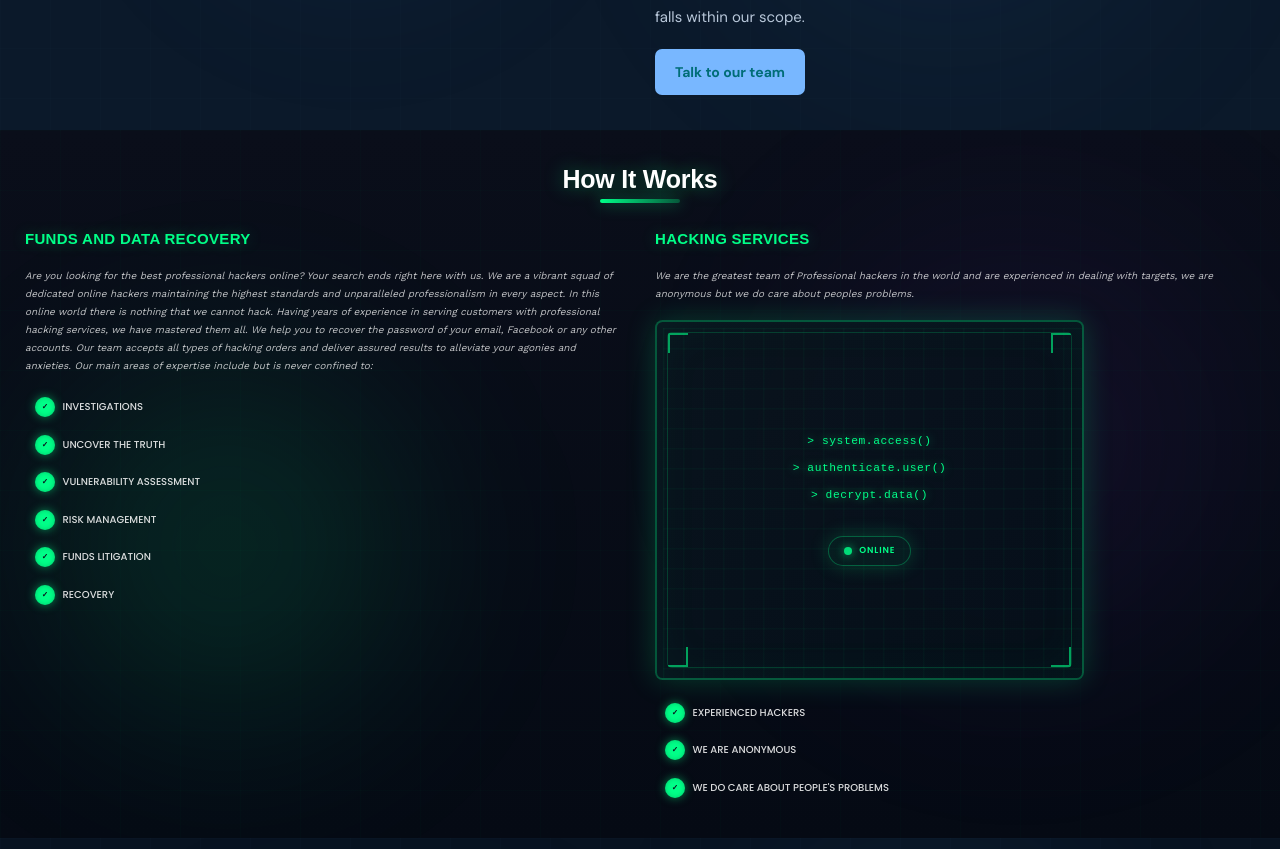
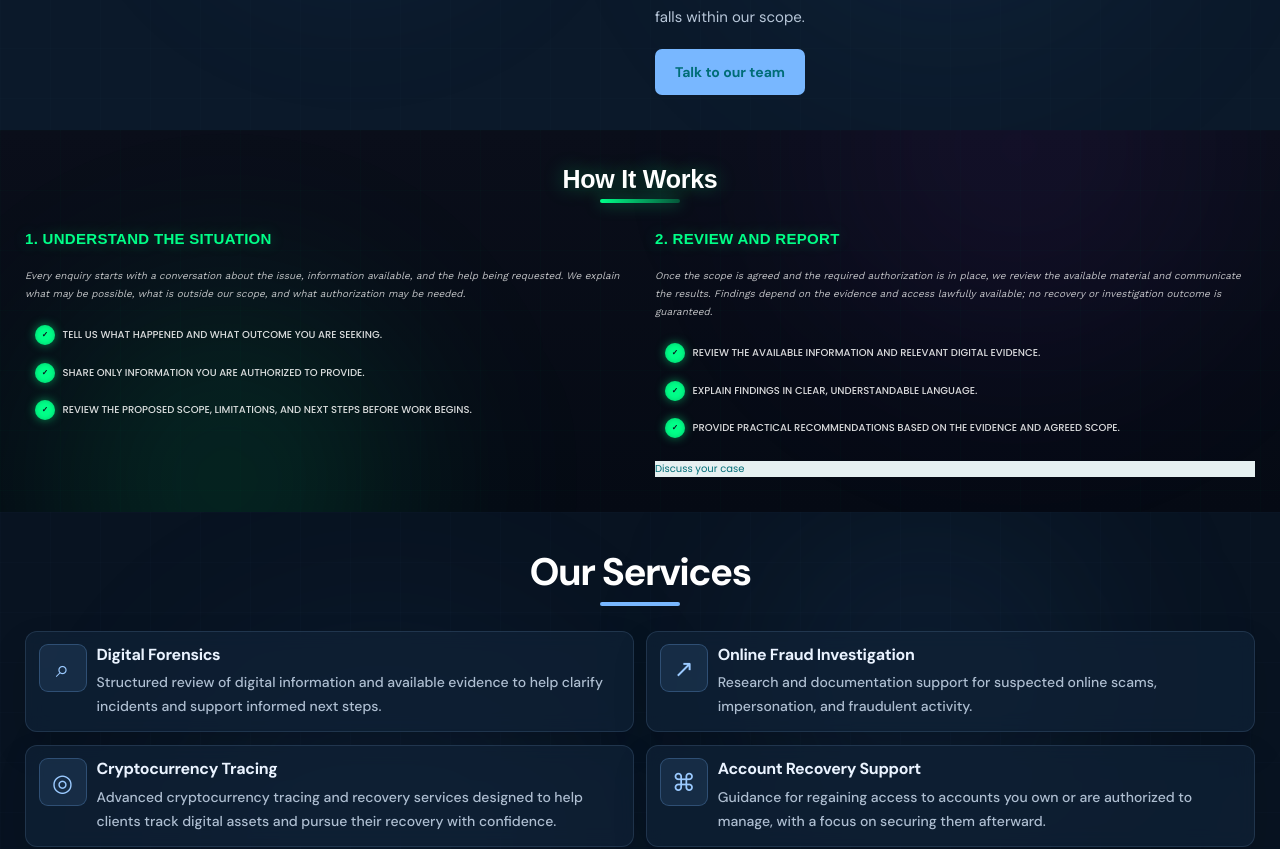
Before and after one commit to Geekhank/hireahacker, a React (Vite) app: page / in a window 1280 px wide. Shown: the part 1801-2650 px from the top of the page. Built offline with nearby package versions, Linux system fonts and the light colour scheme; a web font is replaced by a local one.

Commit message:
Replace misleading hacking claims with clear service process

```diff
--- a/src/pages/home/how-it-works/HowItWorks.tsx
+++ b/src/pages/home/how-it-works/HowItWorks.tsx
@@ -1,103 +1,68 @@
-import React from 'react';
-import styles from './HowItWorks.module.css';
+import React from "react";
+import styles from "./HowItWorks.module.css";
+
+const initialSteps = [
+  "Tell us what happened and what outcome you are seeking.",
+  "Share only information you are authorized to provide.",
+  "Review the proposed scope, limitations, and next steps before work begins.",
+];
+
+const deliverySteps = [
+  "Review the available information and relevant digital evidence.",
+  "Explain findings in clear, understandable language.",
+  "Provide practical recommendations based on the evidence and agreed scope.",
+];
 
 const HowItWorks: React.FC = () => {
-  const recoveryServices = [
-    'Investigations',
-    'Uncover The Truth',
-    'Vulnerability Assessment',
-    'Risk Management',
-    'Funds Litigation',
-    'Recovery',
-  ];
-
-  const hackingServices = [
-    'Experienced Hackers',
-    'We are anonymous',
-    'We do care about people\'s problems',
-
-  ];
-
   return (
     <section id="how-it-works" className={styles.howItWorksSection}>
-      {/* Background effects */}
-      <div className={styles.backgroundEffects}>
+      <div className={styles.backgroundEffects} aria-hidden="true">
         <div className={styles.gridPattern}></div>
         <div className={styles.glowOrb1}></div>
         <div className={styles.glowOrb2}></div>
         <div className={styles.scanlineEffect}></div>
       </div>
-
       <div className={styles.container}>
         <div className={styles.contentWrapper}>
-          {/* Header */}
           <div className={styles.header}>
-            <h1 className={styles.heading}>How It Works</h1>
+            <h2 className={styles.heading}>How It Works</h2>
             <span className={styles.accentLine}></span>
           </div>
-
-          {/* Two column content */}
           <div className={styles.contentGrid}>
-            {/* Left Column - Funds and Data Recovery */}
             <div className={styles.contentColumn}>
-              <h2 className={styles.columnHeading}>Funds and Data Recovery</h2>
-
+              <h3 className={styles.columnHeading}>1. Understand the situation</h3>
               <p className={styles.paragraph}>
-                Are you looking for the best professional hackers online? Your
-                search ends right here with us. We are a vibrant squad of dedicated
-                online hackers maintaining the highest standards and unparalleled
-                professionalism in every aspect. In this online world there is
-                nothing that we cannot hack. Having years of experience in serving
-                customers with professional hacking services, we have mastered them
-                all. We help you to recover the password of your email, Facebook or
-                any other accounts. Our team accepts all types of hacking orders and
-                deliver assured results to alleviate your agonies and anxieties. Our
-                main areas of expertise include but is never confined to:
+                Every enquiry starts with a conversation about the issue,
+                information available, and the help being requested. We explain
+                what may be possible, what is outside our scope, and what
+                authorization may be needed.
               </p>
-
               <ul className={styles.servicesList}>
-                {recoveryServices.map((service, index) => (
-                  <li key={index} className={styles.serviceItem}>
-                    <span className={styles.checkIcon}>✓</span>
-                    <span>{service}</span>
+                {initialSteps.map((step) => (
+                  <li key={step} className={styles.serviceItem}>
+                    <span className={styles.checkIcon} aria-hidden="true">✓</span>
+                    <span>{step}</span>
                   </li>
                 ))}
               </ul>
             </div>
-
-            {/* Right Column - Hacking Services */}
             <div className={styles.contentColumn}>
-              <h2 className={styles.columnHeading}>Hacking Services</h2>
-
+              <h3 className={styles.columnHeading}>2. Review and report</h3>
               <p className={styles.paragraph}>
-                We are the greatest team of Professional hackers in the world and
-                are experienced in dealing with targets, we are anonymous but we do
-                care about peoples problems.
+                Once the scope is agreed and the required authorization is in
+                place, we review the available material and communicate the
+                results. Findings depend on the evidence and access lawfully
+                available; no recovery or investigation outcome is guaranteed.
               </p>
-
-              {/* Decorative tech image placeholder */}
-              <div className={styles.imageContainer}>
-                <div className={styles.techImage}>
-                  <div className={styles.imageOverlay}>
-                    <div className={styles.codeLine}>&gt; system.access()</div>
-                    <div className={styles.codeLine}>&gt; authenticate.user()</div>
-                    <div className={styles.codeLine}>&gt; decrypt.data()</div>
-                    <div className={styles.statusIndicator}>
-                      <span className={styles.statusDot}></span>
-                      <span>ONLINE</span>
-                    </div>
-                  </div>
-                </div>
-              </div>
-
               <ul className={styles.servicesList}>
-                {hackingServices.map((service, index) => (
-                  <li key={index} className={styles.serviceItem}>
-                    <span className={styles.checkIcon}>✓</span>
-                    <span>{service}</span>
+                {deliverySteps.map((step) => (
+                  <li key={step} className={styles.serviceItem}>
+                    <span className={styles.checkIcon} aria-hidden="true">✓</span>
+                    <span>{step}</span>
                   </li>
                 ))}
               </ul>
+              <a href="#contact-us" className={styles.ctaButton}>Discuss your case</a>
             </div>
           </div>
         </div>
```
